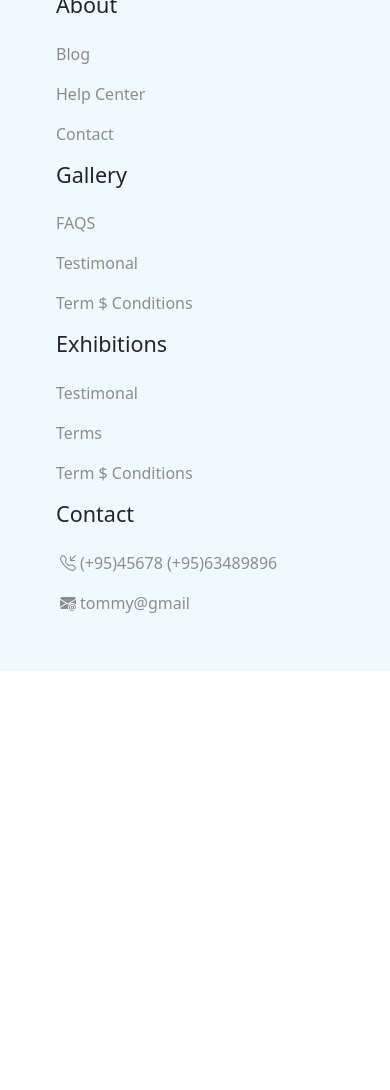
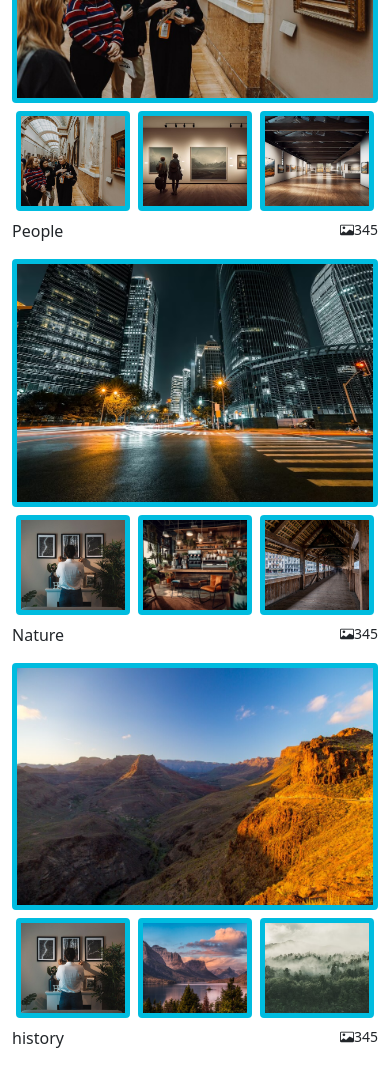
Before and after one commit to KaungThant166/GigglygateWay, a plain HTML site: page index.html in a window 390 px wide. Shown: the part 2786-3876 px from the top of the page. Before the commit the page ends 3457 px from the top, so only its background shows below. Drawn offline with nearby package versions, Linux system fonts and the light colour scheme.

Commit message:
added Exhibitions section

```diff
--- a/index.css
+++ b/index.css
@@ -438,45 +438,19 @@ li{
 
 }
 /* Exhibitions section */
-#exhibitions .container{
-    display: flex;
-    flex-direction: column;
-    justify-content: center;
-    align-items: center;
-  }
-  .box{
-    width: 220px;
-    height: 270px;
-    position: relative;
-    transition: 0.5s 1s;
-    transform: rotateY(30deg);
-    animation: moveBox 4s infinite alternate;
-
-  }
-  .box img{
-    width: 100%;
-    height: 100%;
-    object-fit: cover;
-    position: absolute;
-    transition: 0.5s;  border-radius: 4px;
-    object-position: 50% 50%;
-
-  }
-  .box:hover img:nth-child(1){
-    transform: translateX(225px);
-  }
-  .box:hover img:nth-child(2){
-    transform: translateX(450px);
-  }
-  .box:hover img:nth-child(3){
-    transform: translateX(-225px);
-  }
-  .box:hover img:nth-child(4){
-    transform: translateX(-450px);
-  }
-  .box:hover{
-    transform: rotateY(0deg);
-  }
+#exhibitions img{
+  border: 5px solid var(--second-color);
+  border-radius: 4px;
+  filter: saturate(1);
+}
+#exhibitions img:hover{
+ filter: saturate(0);
+}
+#exhibitions .gallery__images-more img{
+ width: 125px;
+ height: 100px;
+ object-fit: cover;
+}
 
 /* MEDIA QUERY */
 @media (min-width:1200px){
@@ -582,6 +556,12 @@ li{
       right: 20%;
 
   }
+
+  #exhibitions .gallery__images-more img{
+    width: 175px;
+    height: 100px;
+  }
+
     /* .about-img{
       top: -17%;
       left: 23%;
--- a/index.html
+++ b/index.html
@@ -151,6 +151,64 @@
     </div>
 </section>
 
+<!-- Exhibitions section -->
+<section id="exhibitions" class="">
+    <div class="container py-5">
+        <h2 class="py-4" style="color: var(--second-color);">Exhibitions</h2>
+    <div id="galleries" class="row">
+        <div class="gallery col-md-4 col-sm-12 mb-sm-3">
+           <div class="gallery__images">
+                <div class="gallery__images-thumbnail">
+                    <img src="images/gallery1.jpg" alt="" class="img-fluid" id="main-img">
+                </div>
+                <div class="gallery__images-more d-flex my-2">
+                    <div class="px-1"><img src="images/gallery1.jpg" alt="" class="img-fluid" id="img-one"></div>
+                    <div class="px-1"><img src="images/gallery2.avif" alt="" class="img-fluid" id="img-two"></div>
+                    <div class="px-1"><img src="images/gallery3.avif" alt="" class="img-fluid" id="img-three"></div>
+                </div>
+           </div>
+           <div class="gallery__info d-flex justify-content-between">
+                <p>People</p>
+                <small><i class="bi bi-card-image"></i>345</small>
+           </div>
+        </div>
+        <div class="gallery col-md-4 col-sm-12 mb-sm-3">
+            <div class="gallery__images">
+                 <div class="gallery__images-thumbnail">
+                     <img src="images/gallery8.avif" alt="" class="img-fluid">
+                 </div>
+                 <div class="gallery__images-more d-flex my-2">
+                     <div class="px-1"><img src="images/gallery5.jpg" alt="" class="img-fluid"></div>
+                     <div class="px-1"><img src="images/gallery6.avif" alt="" class="img-fluid"></div>
+                     <div class="px-1"><img src="images/gallery7.jpg" alt="" class="img-fluid"></div>
+                 </div>
+            </div>
+            <div class="gallery__info d-flex justify-content-between">
+                 <p>Nature</p>
+                 <small><i class="bi bi-card-image"></i>345</small>
+            </div>
+         </div>
+         <div class="gallery col-md-4 col-sm-12">
+            <div class="gallery__images">
+                 <div class="gallery__images-thumbnail">
+                     <img src="images/gallery9.jpg" alt="" class="img-fluid">
+                 </div>
+                 <div class="gallery__images-more d-flex my-2">
+                     <div class="px-1"><img src="images/gallery5.jpg" alt="" class="img-fluid"></div>
+                     <div class="px-1"><img src="images/gallery10.jpg" alt="" class="img-fluid"></div>
+                     <div class="px-1"><img src="images/gallery4.avif" alt="" class="img-fluid"></div>
+                 </div>
+            </div>
+            <div class="gallery__info d-flex justify-content-between">
+                 <p>history</p>
+                 <small><i class="bi bi-card-image"></i>345</small>
+            </div>
+         </div>
+    </div>
+    </div>
+</section>
+
+
 <section id="footer" >
 
     <footer class="container p-5">
```
